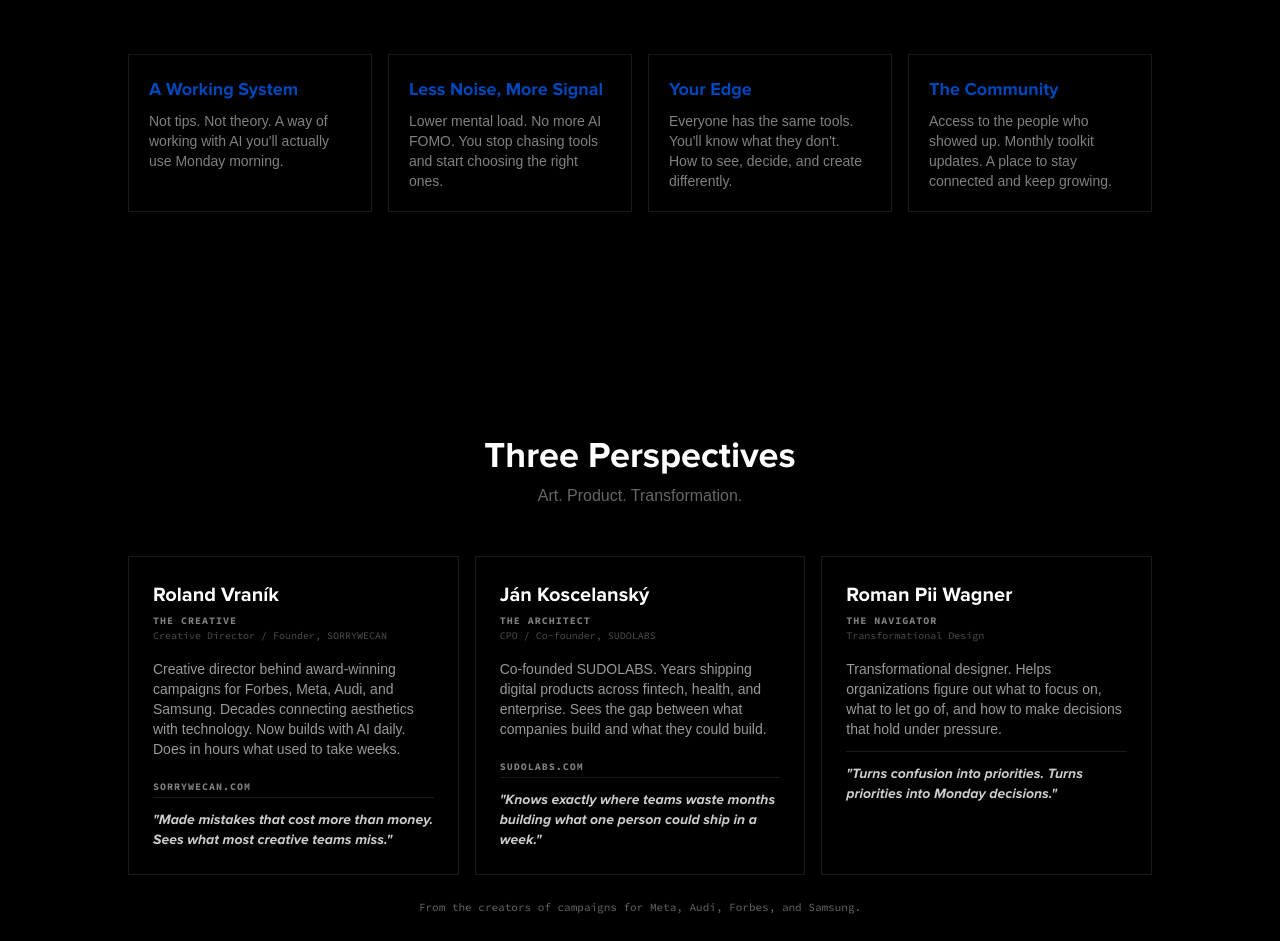
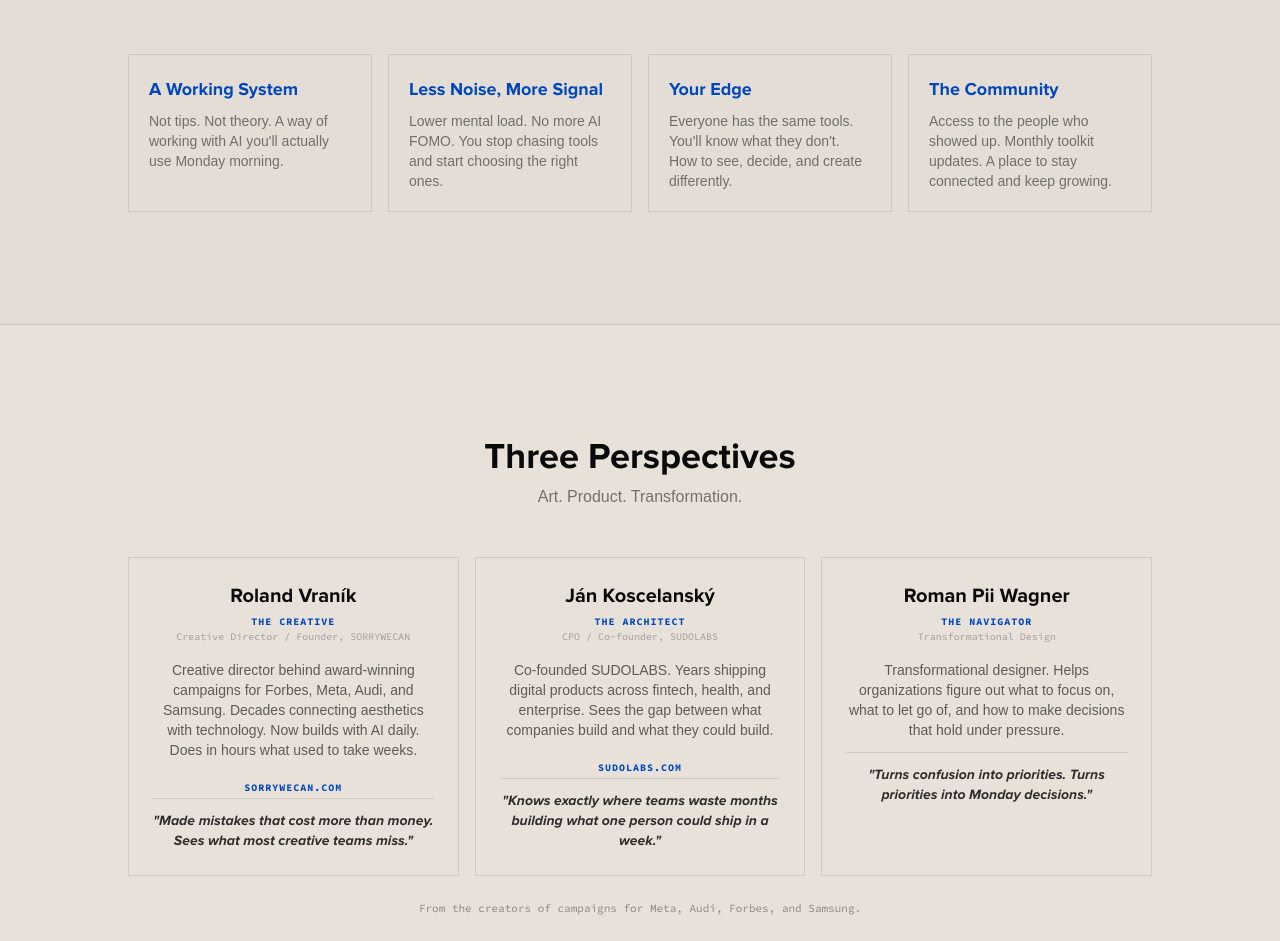
Before and after one commit to princeofwellness/researchlab, a Next.js app: page /public in a window 1280 px wide. Shown: the part 2551-3492 px from the top of the page. Built offline with nearby package versions, Linux system fonts and the light colour scheme; a web font is replaced by a local one.

Commit message:
public + corporate: unify colors with one-pager — drop white/blue sections, warm palette throughout

```diff
--- a/src/app/corporate/page.tsx
+++ b/src/app/corporate/page.tsx
@@ -278,7 +278,7 @@ export default function CorporatePage() {
                         initial={{ opacity: 0, y: 30 }}
                         animate={{ opacity: 1, y: 0 }}
                         transition={{ delay: 0.1 }}
-                        className="font-bold text-[12vw] md:text-[8vw] leading-[0.9] tracking-tighter mb-8"
+                        className="font-bold text-[10vw] md:text-[6.5vw] leading-[0.9] tracking-tighter mb-8"
                     >
                         {t.hero.title.line1}<br />
                         <span className="text-[#0047BB]">{t.hero.title.line2}</span>
@@ -376,7 +376,7 @@ export default function CorporatePage() {
                                 whileInView={{ opacity: 1, y: 0 }}
                                 viewport={{ once: true }}
                                 transition={{ delay: i * 0.1 }}
-                                className="p-6 border border-black/10 bg-white"
+                                className="p-6 border border-black/10 bg-black/[0.03]"
                             >
                                 <p className="text-lg md:text-xl font-medium text-black">{card.headline}</p>
                                 <p className="text-lg md:text-xl text-black/40">{card.subline}</p>
@@ -386,10 +386,10 @@ export default function CorporatePage() {
                 </div>
             </section>
 
-            <section className="py-20 md:py-28 px-6 md:px-12 bg-white border-b border-black/10">
+            <section className="py-20 md:py-28 px-6 md:px-12 border-b border-black/10">
                 <div className="max-w-5xl mx-auto">
                     <div className="text-center mb-12">
-                        <h2 className="font-bold text-4xl md:text-5xl mb-2">
+                        <h2 className="font-bold text-3xl md:text-4xl mb-2">
                             {t.session.title}
                         </h2>
                         <p className="text-lg text-[#0047BB]">{t.session.subtitle}</p>
@@ -405,8 +405,8 @@ export default function CorporatePage() {
                                 className={cn(
                                     "flex flex-col md:flex-row gap-4 p-5 md:p-6 border transition-all",
                                     i === 2
-                                        ? "border-[#0047BB] bg-[#0047BB]/5"
-                                        : "border-black/10 hover:border-[#0047BB]/30"
+                                        ? "border-[#0047BB]/30 bg-black/[0.03]"
+                                        : "border-black/[0.06] hover:border-[#0047BB]/20"
                                 )}
                             >
                                 <div className="flex md:flex-col items-center md:items-start gap-3 md:gap-1 md:w-20 shrink-0">
@@ -426,66 +426,66 @@ export default function CorporatePage() {
                 </div>
             </section>
 
-            <section className="py-20 md:py-28 px-6 md:px-12 bg-black text-white">
+            <section className="py-20 md:py-28 px-6 md:px-12 bg-black/[0.02] border-b border-black/10">
                 <div className="max-w-5xl mx-auto">
                     <h2 className="font-bold text-3xl md:text-4xl text-center mb-12">{t.outcome.title}</h2>
                     <div className="grid grid-cols-2 md:grid-cols-4 gap-4">
                         {t.outcome.items.map((item: any, i: number) => (
-                            <div key={i} className="p-5 border border-white/10">
+                            <div key={i} className="p-5 border border-black/10">
                                 <span className="w-7 h-7 bg-[#0047BB] text-white flex items-center justify-center font-bold text-xs mb-3 font-code-brand">
                                     {i + 1}
                                 </span>
                                 <h4 className="font-bold text-sm mb-1">{item.title}</h4>
-                                <p className="text-xs text-white/50">{item.desc}</p>
+                                <p className="text-xs text-black/50">{item.desc}</p>
                             </div>
                         ))}
                     </div>
 
-                    <div className="grid grid-cols-3 gap-4 mt-12 pt-12 border-t border-white/10">
+                    <div className="grid grid-cols-3 gap-4 mt-12 pt-12 border-t border-black/10">
                         {t.proof.stats.map((stat: any, i: number) => (
                             <div key={i} className="text-center">
                                 <span className="text-4xl md:text-5xl font-bold text-[#0047BB]">{stat.value}</span>
-                                <p className="text-xs text-white/40 mt-2 font-code-brand">{stat.label}</p>
+                                <p className="text-xs text-black/40 mt-2 font-code-brand">{stat.label}</p>
                             </div>
                         ))}
                     </div>
                 </div>
             </section>
 
-            <section className="py-20 md:py-28 px-6 md:px-12 bg-[#0047BB] text-white">
+            <section className="py-20 md:py-28 px-6 md:px-12 border-b border-black/10">
                 <div className="max-w-5xl mx-auto">
                     <div className="text-center mb-12">
-                        <h2 className="font-bold text-4xl md:text-5xl mb-2">{t.founders.title}</h2>
-                        <p className="text-white/60">{t.founders.subtitle}</p>
+                        <h2 className="font-bold text-3xl md:text-4xl mb-2">{t.founders.title}</h2>
+                        <p className="text-black/50">{t.founders.subtitle}</p>
                     </div>
                     <div className="grid grid-cols-1 md:grid-cols-3 gap-4">
                         {t.founders.cards.map((card: any, i: number) => (
-                            <div key={i} className="p-6 border border-white/20 bg-white/5 hover:bg-white/10 transition-all">
+                            <div key={i} className="p-6 border border-black/10 text-center">
                                  <h4 className="text-xl font-bold">{card.name}</h4>
-                                 <p className="text-[10px] font-bold uppercase tracking-widest text-white/50 mt-1 font-code-brand">{card.role}</p>
-                                 <p className="text-[10px] text-white/30 mb-4 font-code-brand">{card.company}</p>
-                                <p className="text-sm text-white/60 mb-3">{card.bio}</p>
+                                 <p className="text-[10px] font-bold uppercase tracking-widest text-[#0047BB] mt-1 font-code-brand">{card.role}</p>
+                                 <p className="text-[10px] text-black/30 mb-4 font-code-brand">{card.company}</p>
+                                <p className="text-sm text-black/60 mb-3">{card.bio}</p>
                                 {card.url && (
-                                    <a href={card.url} target="_blank" rel="noopener noreferrer" className="inline-block text-[10px] font-code-brand font-bold uppercase tracking-widest text-white/50 hover:text-white mt-2">
+                                    <a href={card.url} target="_blank" rel="noopener noreferrer" className="inline-block text-[10px] font-code-brand font-bold uppercase tracking-widest text-[#0047BB] hover:underline mt-2">
                                         {card.url.replace(/^https?:\/\//, '').replace(/\/$/, '')}
                                     </a>
                                 )}
-                                <p className="text-sm text-white/80 italic border-t border-white/10 pt-3">"{card.tagline}"</p>
+                                <p className="text-sm text-black/80 italic border-t border-black/10 pt-3">"{card.tagline}"</p>
                             </div>
                         ))}
                     </div>
                     {t.founders.trust && (
-                        <p className="text-center text-[11px] font-code-brand text-white/40 mt-6">{t.founders.trust}</p>
+                        <p className="text-center text-[11px] font-code-brand text-black/40 mt-6">{t.founders.trust}</p>
                     )}
                 </div>
             </section>
 
-            <section className="py-20 md:py-28 px-6 md:px-12 bg-white">
+            <section className="py-20 md:py-28 px-6 md:px-12">
                 <div className="max-w-3xl mx-auto">
                     <h2 className="font-bold text-3xl text-center mb-10">{t.faq.title}</h2>
                     <div className="space-y-2 mb-12">
                         {t.faq.items.map((item: any, i: number) => (
-                            <div key={i} className="border border-black/10">
+                            <div key={i} className="border border-black/[0.06]">
                                 <button
                                     onClick={() => setFaqOpen(faqOpen === i ? null : i)}
                                     className="w-full px-5 py-4 flex justify-between items-center text-left hover:bg-black/5 transition-colors"
@@ -509,7 +509,7 @@ export default function CorporatePage() {
                         ))}
                     </div>
 
-                    <div className="flex flex-wrap justify-center gap-6 md:gap-10 p-6 bg-black/5 border border-black/10">
+                    <div className="flex flex-wrap justify-center gap-6 md:gap-10 p-6 bg-black/[0.02] border border-black/[0.06]">
                         {t.faq.details.items.map((item: any, i: number) => (
                             <div key={i} className="text-center">
                                  <p className="text-[10px] font-bold uppercase tracking-widest text-black/40 mb-1 font-code-brand">{item.label}</p>
--- a/src/app/public/page.tsx
+++ b/src/app/public/page.tsx
@@ -469,46 +469,46 @@ export default function PublicSessionsPage() {
                 </div>
             </section>
 
-            <section className="py-20 md:py-28 px-6 md:px-12 bg-black text-white">
+            <section className="py-20 md:py-28 px-6 md:px-12 bg-black/[0.02] border-b border-black/10">
                 <div className="max-w-5xl mx-auto">
                     <h2 className="font-bold text-3xl md:text-4xl text-center mb-12">
                         {t.outcome.title}
                     </h2>
                     <div className="grid grid-cols-2 md:grid-cols-4 gap-4">
                         {t.outcome.items.map((item: any, i: number) => (
-                            <div key={i} className="p-5 border border-white/10 hover:border-[#0047BB]/50 transition-all">
+                            <div key={i} className="p-5 border border-black/10">
                                 <h4 className="text-lg font-bold text-[#0047BB] mb-2">{item.title}</h4>
-                                <p className="text-sm text-white/50">{item.desc}</p>
+                                <p className="text-sm text-black/50">{item.desc}</p>
                             </div>
                         ))}
                     </div>
                 </div>
             </section>
 
-            <section className="py-20 md:py-28 px-6 md:px-12 bg-black text-white">
+            <section className="py-20 md:py-28 px-6 md:px-12 border-b border-black/10">
                 <div className="max-w-5xl mx-auto">
                     <div className="text-center mb-12">
                         <h2 className="font-bold text-3xl md:text-4xl mb-2">{t.founders.title}</h2>
-                        <p className="text-white/40">{t.founders.subtitle}</p>
+                        <p className="text-black/50">{t.founders.subtitle}</p>
                     </div>
                     <div className="grid grid-cols-1 md:grid-cols-3 gap-4">
                         {t.founders.cards.map((card: any, i: number) => (
-                            <div key={i} className="p-6 border border-white/10 hover:border-white/20 transition-all">
+                            <div key={i} className="p-6 border border-black/10 text-center">
                                 <h4 className="text-xl font-bold">{card.name}</h4>
-                                <p className="text-[10px] font-bold uppercase tracking-widest text-white/50 mt-1 font-code-brand">{card.role}</p>
-                                <p className="text-[10px] text-white/30 mb-4 font-code-brand">{card.company}</p>
-                                <p className="text-sm text-white/60 mb-3">{card.bio}</p>
+                                <p className="text-[10px] font-bold uppercase tracking-widest text-[#0047BB] mt-1 font-code-brand">{card.role}</p>
+                                <p className="text-[10px] text-black/30 mb-4 font-code-brand">{card.company}</p>
+                                <p className="text-sm text-black/60 mb-3">{card.bio}</p>
                                 {card.url && (
-                                    <a href={card.url} target="_blank" rel="noopener noreferrer" className="inline-block text-[10px] font-code-brand font-bold uppercase tracking-widest text-white/50 hover:text-white mt-2">
+                                    <a href={card.url} target="_blank" rel="noopener noreferrer" className="inline-block text-[10px] font-code-brand font-bold uppercase tracking-widest text-[#0047BB] hover:underline mt-2">
                                         {card.url.replace(/^https?:\/\//, '').replace(/\/$/, '')}
                                     </a>
                                 )}
-                                <p className="text-sm text-white/80 italic border-t border-white/10 pt-3">"{card.tagline}"</p>
+                                <p className="text-sm text-black/80 italic border-t border-black/10 pt-3">"{card.tagline}"</p>
                             </div>
                         ))}
                     </div>
                     {t.founders.trust && (
-                        <p className="text-center text-[11px] font-code-brand text-white/40 mt-6">{t.founders.trust}</p>
+                        <p className="text-center text-[11px] font-code-brand text-black/40 mt-6">{t.founders.trust}</p>
                     )}
                 </div>
             </section>
@@ -542,7 +542,7 @@ export default function PublicSessionsPage() {
                         ))}
                     </div>
 
-                    <div className="grid grid-cols-2 md:grid-cols-4 gap-6 p-6 md:p-8 bg-black/5 border border-black/10">
+                    <div className="grid grid-cols-2 md:grid-cols-4 gap-6 p-6 md:p-8 bg-black/[0.02] border border-black/[0.06]">
                         {t.faq.details.items.map((item: any, i: number) => (
                             <div key={i} className="text-center">
                                 <p className="text-[10px] font-bold uppercase tracking-widest text-black/40 mb-2 font-code-brand">{item.label}</p>
```
